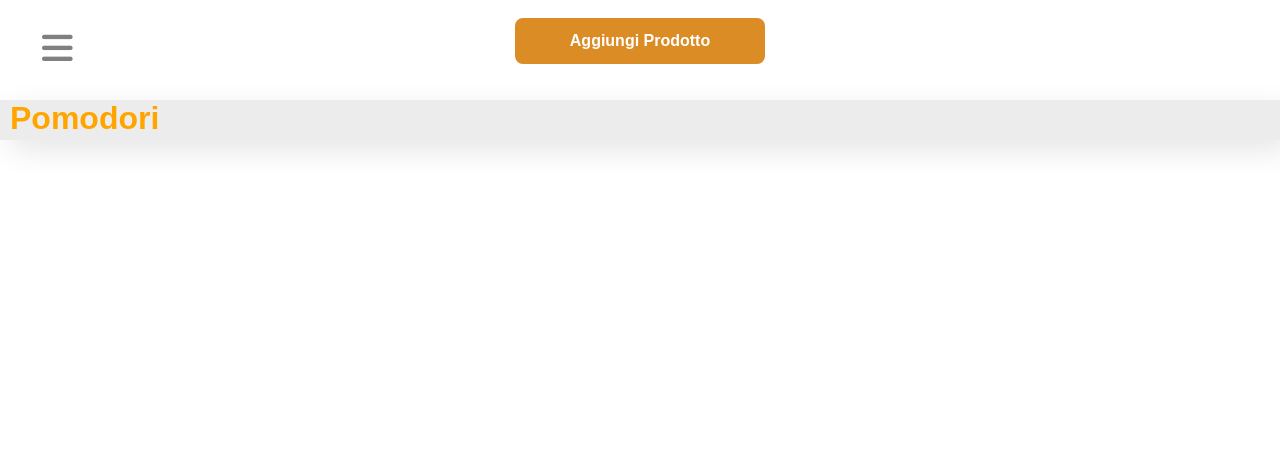
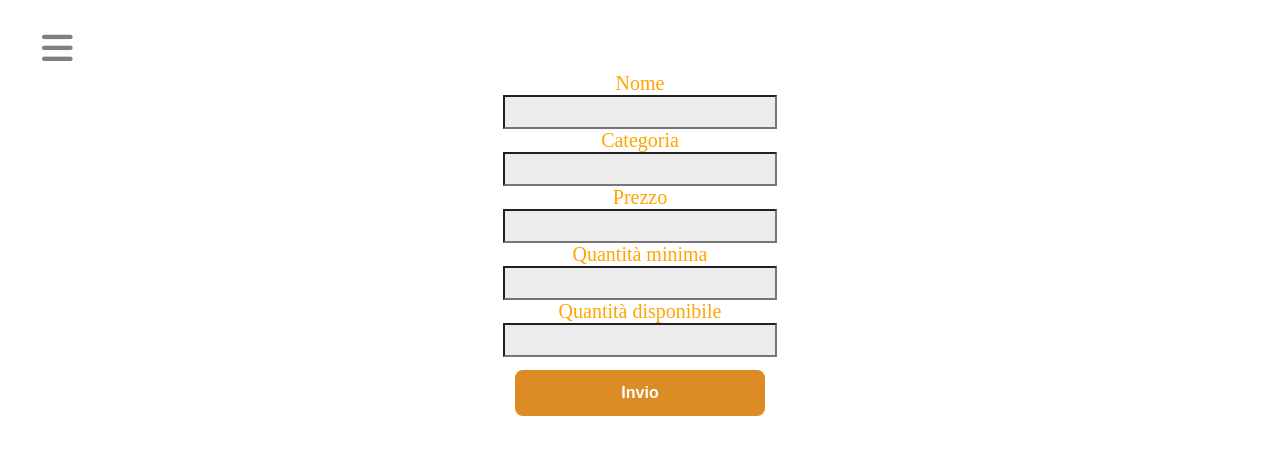
Before and after one commit to silviozambonunitn/hffrontend, a website: page public_html/produttore/creaprodotto_produttore.html in a window 1280 px wide. Drawn offline with Linux system fonts and the light colour scheme.

Commit message:
css e pagina creazione prodotto piu riferimenti

```diff
--- a/public_html/css/stile-homepage.css
+++ b/public_html/css/stile-homepage.css
@@ -208,7 +208,6 @@ input[type=text]{
   padding: 14px 40px;
   text-decoration: none;
   font-size: 16px;
-
 }
 
 .button-add-to-cart{
@@ -224,6 +223,21 @@ input[type=text]{
   text-align: center;
   text-decoration: none;
   display: inline-block;
+  font-size: 16px;
+}
+
+.button-invio{
+  display: block;
+  margin: auto;
+  width: 250px;
+  background-color: #db8c25; /* Orange */
+  border-radius: 8px;
+  font-weight : bold;
+  border: none;
+  color: white;
+  padding: 14px 40px;
+  text-align: center;
+  text-decoration: none;
   font-size: 16px;
 }
 
@@ -330,9 +344,17 @@ th{
   text-align: justify;
 }
 
-.map{
-  height: 400px;
-  /* The height is 400 pixels */
-  width: 100%;
-  /* The width is the width of the web page */
+.formp{
+  font-size: 20px;
+  display: block;
+  text-align: center;
+  color: orange;
 }
+
+.stocazzo{
+  margin: 0;
+  position: absolute;
+  left: 50%;
+  -ms-transform: translate(-50%, -50%);
+  transform: translate(-50%, -50%);
+}
--- a/public_html/produttore/creaprodotto_produttore.html
+++ b/public_html/produttore/creaprodotto_produttore.html
@@ -22,24 +22,28 @@
               </header>
               <ul>
                 <li><a href="#"><i class="fas fa-list-ul"></i>Ordini</a></li>
-                <li><a href="#"><i class="fas fa-shopping-bag"></i>Prodotti</a></li>
-                <li><a href="#"><i class="fas fa-chart-bar"></i>Statistiche</a></li>
-                <li><a href="#"><i class="fas fa-qrcode"></i>Scansione QR</a></li>
+                <li><a href="creaprodotto_produttore.html"><i class="fas fa-shopping-bag"></i>Crea Prodotto</a></li>
+                <li><a href="statistiche_produttore.html"><i class="fas fa-chart-bar"></i>Statistiche</a></li>
+                <li><a href="qrcode_produttore.html"><i class="fas fa-qrcode"></i>Scansione QR</a></li>
               </ul>
             </div>
 
             <div class="top">
-              <br>
-              <input class="button-create-product"  type="button" value="Aggiungi Prodotto">
             </div>
-            <br><br>
-            <div class="container">
-              <div class="main">
-                <div class="category">
-                  <h1 class="category-name">Pomodori</h1>
+            <br><br><br><br>
+                <p class="formp">Nome</p>
+                <input type="text" id="productname">
+                <p class="formp">Categoria</p>
+                <input type="text" id="productcategory">
+                <p class="formp">Prezzo</p>
+                <input type="text" id="pricekg">
+                <p class="formp">Quantità minima</p>
+                <input type="text" id="minquantity">
+                <p class="formp">Quantità disponibile</p>
+                <input type="text" id="availablequantity">
+                <br><br>
+                <div class="stocazzo">
+                  <button type="button" class="button-invio">Invio</button>
                 </div>
-
-              </div>
-            </div>
         </body>
     </html>
```
Also changed, not shown: public_html/produttore/homepage_produttore.html (+3 -15 lines), public_html/produttore/statistiche_produttore.html (+1 -1 lines).
